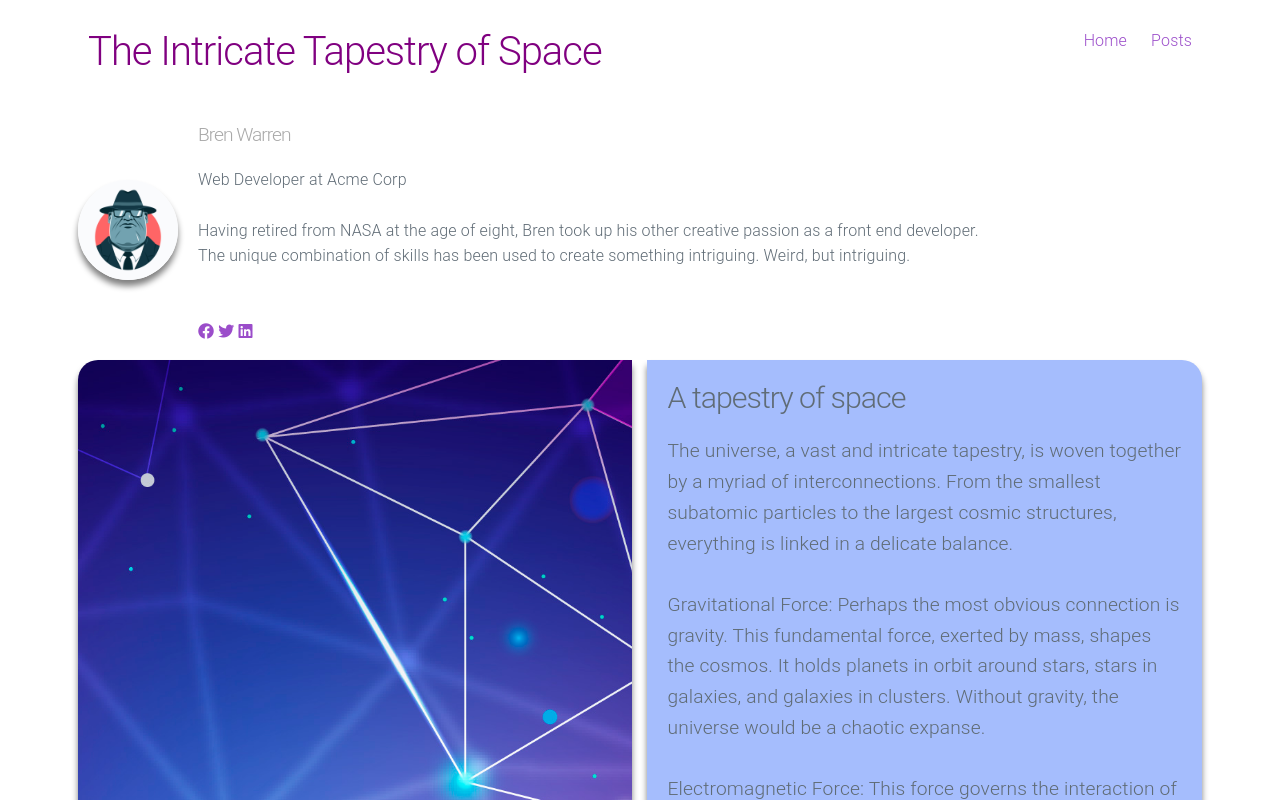
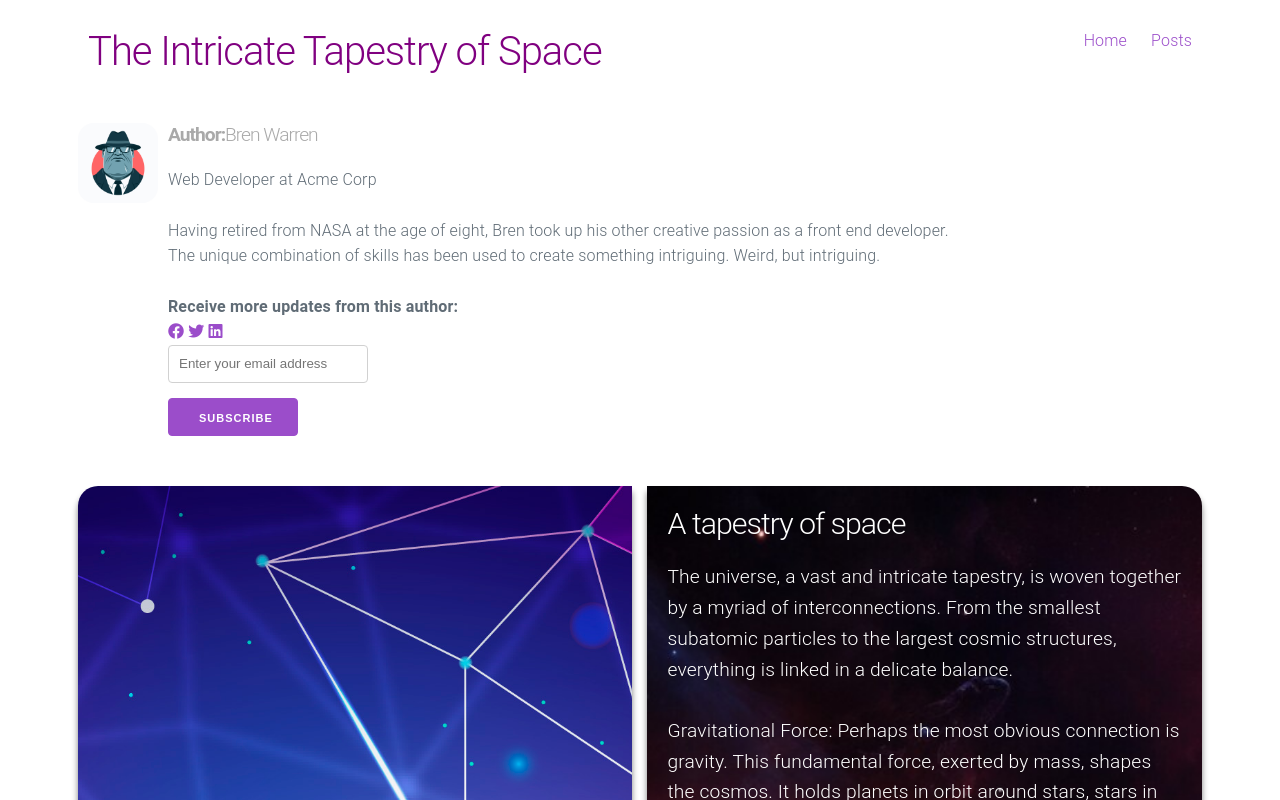
Before and after one commit to brenwarren/UDACITY-COURSE-WORK, a plain HTML site: page Personal Blog Project/blog-page-3.html in a window 1280 px wide. Shown: the top 800 px of the page. Drawn offline with nearby package versions, Linux system fonts and the light colour scheme.

Commit message:
Shuffled cards on home page and other tweaks. Added image to content panel background.

```diff
--- a/Personal Blog Project/assets/blog-page.css
+++ /dev/null
@@ -1,40 +0,0 @@
-/* Mobile first */
-
-@import 'style.css'; /*Styles inherited from style.css and in turn style.css inherits from other style sheets*/
-
-.author-bio {
-  grid-area: ab;
-  margin-top: 20px;
-  display: flex;
-  align-items: center;
-  padding-top: 20px;
-}
-
-.author-avatar {
-  margin-right: 20px;
-}
-
-.author-avatar img {
-  border-radius: 50%;
-  width: 100px;
-  height: 100px;
-}
-
-.author-info {
-  flex-grow: 1;
-}
-
-/* Desktops*/
-@media(min-width:700px) {
-  .author-bio {
-    padding-top: 20px;
-    padding-bottom: 0;
-    margin-bottom: 0;
-  }
-  .content {
-    margin-top: 0;
-  }
-  .img-panel {
-    margin-top: 0px;
-  }
-}
--- a/Personal Blog Project/assets/card.css
+++ b/Personal Blog Project/assets/card.css
@@ -1,14 +1,13 @@
- /*Styling for the 3 smaller cards on the home index page*/
+ /*Styling for the 3 smaller cards on all pages*/
 
  .card {
-
   border-radius: 20px;
   padding: 15px;
   position: relative; /*Sets the reference point for position of the buttons on the cards. See related "absolute" position
   of the card-button class below*/
   display: flex;
   flex-direction: column;
-  height: fit-content;
+  height: 100%;
   background-size: cover;
   color: white;
   box-shadow: 0 6px 6px grey;
@@ -48,11 +47,3 @@
 .card-body {
   margin-bottom: 10px;
 }
-
-@media(min-width:700px) {
-  .card {
-    border-radius: 20px;
-    height: 100%;
-    background-size: cover;
-  }
-}
--- a/Personal Blog Project/assets/flex.css
+++ /dev/null
@@ -1,10 +0,0 @@
-.flex-container {
-    display: flex;
-    width: 100%;
-}
-
-.author-bio {
-  display: flex;
-  height: fit-content;
-  margin-bottom: 50px;
-}
--- a/Personal Blog Project/assets/grid.css
+++ b/Personal Blog Project/assets/grid.css
@@ -6,6 +6,7 @@
     "hd"
     "ip"
     "ct"
+    "ab"
     "cd1"
     "cd2"
     "cd3"
@@ -15,7 +16,10 @@
   min-width: 320px;
 }
 
-/*Blog page grid*/
+/*Blog page grid styling.
+Each blog page requires a slightly different grid because the 3 cards pointing
+to the other blog pages at the bottom of each page have slightly different content.
+*/
 .blog-grid-container {
   display:grid;
   grid-template-rows: 50px 300px auto;
@@ -84,16 +88,18 @@
   min-width: 320px;
 }
 
-/* Desktops*/
+/*Larger screens*/
+
 @media(min-width:700px) {
   .grid-container{
     display:grid;
     grid-template-columns: repeat(6, 1fr);
-    grid-template-rows: 50px auto auto auto;
+    grid-template-rows: 50px 500px auto auto;
     grid-template-areas:
     "hd hd hd hd hd hd"
     "ip ip ip ct ct ct"
-    "cd1 cd1 cd2 cd2 cd3 cd3"
+    "ab ab ab cd1 cd1 cd1"
+    "cd2 cd2 cd2 cd3 cd3 cd3"
     "ft ft ft ft ft ft";
     grid-gap: 15px;
     max-width: 1600px;
--- a/Personal Blog Project/assets/style.css
+++ b/Personal Blog Project/assets/style.css
@@ -1,10 +1,13 @@
 /* Mobile first */
 
-@import url(http://fonts.googleapis.com/css?family=Roboto+Slab);
+/*Styling imported from Milligram CDN as design system - This effects all fonts on the site*/
 @import url(https://cdn.jsdelivr.net/npm/milligram@1.4.1/dist/milligram.min.css);
+
+/*Font Awesome styling imported via CDN - Used for social media badges on author bio's*/
 @import url('https://cdnjs.cloudflare.com/ajax/libs/font-awesome/6.4.2/css/all.min.css');
+
+
 @import 'card.css';
-@import 'flex.css';
 @import 'grid.css';
 
 
@@ -68,12 +71,14 @@ img {
 .img-panel {
   grid-area: ip;
   padding-bottom: 0px;
-  margin-top: 30px;
 }
 
 .content {
   grid-area: ct;
   background-color: #a5bdfd;
+  background-image: url("nebula-background.jpg");
+  background-size: cover;
+  color: white;
   padding: 20px;
   border-top-left-radius: 0;
   border-bottom-left-radius: 20px;
@@ -81,6 +86,49 @@ img {
   border-bottom-right-radius: 20px;
   box-shadow: 0 6px 6px grey;
 }
+
+/*Author bio styling*/
+
+.author-bio {
+  grid-area: ab;
+  display: flex; /*Flexbox with fit-content height used to keep author bio within
+  the area whilst port size changes */
+  height: 100%;
+  padding-top: 20px;
+  margin-bottom: 0;
+  margin-top: 30px;
+}
+
+.author-avatar {
+  margin-right: 10px;
+}
+
+.author-avatar img {
+  border-radius: 20%;
+  width: 80px;
+  height: 80px;
+}
+
+.author-info {
+  flex-grow: 1;
+}
+
+input {
+  max-width: 200px;
+}
+
+button {
+  max-width: 130px;
+}
+
+.img-panel {
+  margin-top: 170px;
+}
+
+.grid-container .img-panel {
+  margin-top: 0;
+}
+
 
 /*Compensates for effect of an imported style to keep <a> links visible against their backrounds. (Eg the button and social media links)*/
 .card-body a {
@@ -107,7 +155,7 @@ img {
   text-align: right;
 }
 
-  /* Desktops*/
+  /*Larger screens*/
 
 @media(min-width:700px) {
   body{
@@ -116,16 +164,12 @@ img {
 
   /*For larger displays, squares off the right hand side (instead of the top, as per mobile displays) of the main blog intro image on home page */
 
-  img {
+  .img-panel img {
     border-top-left-radius: 20px;
     border-bottom-left-radius: 20px;
     border-top-right-radius: 0;
     border-bottom-right-radius: 0;
     box-shadow: 0 6px 6px grey;
-  }
-
-  .img-panel {
-    margin-top: 20px;
   }
 
   .content{
@@ -135,6 +179,10 @@ img {
     border-top-right-radius: 20px;
     border-bottom-right-radius: 20px;
     margin-top: 20px;
+  }
+
+  .img-panel {
+    margin-top: 0;
   }
 
   .blog-title {
@@ -157,4 +205,21 @@ img {
     font-size: 1.2em;
   }
 
+  /*Author bio styling for larger screens*/
+
+  .author-bio {
+    padding-top: 10px;
+    padding-bottom: 0;
+    margin-bottom: 0;
+  }
+
+  .grid-container .author-bio {
+    padding-top: 0;
+  }
+
+  .content {
+    margin-top: 0;
+  }
+
+
 }
--- a/Personal Blog Project/blog-page-3.html
+++ b/Personal Blog Project/blog-page-3.html
@@ -7,11 +7,11 @@
       content="width=device-width, initial-scale=1, maximum-scale=1"
       name="viewport"
     />
-    <link rel="stylesheet" href="assets/blog-page.css">
+    <link rel="stylesheet" href="assets/style.css">
   </head>
 
   <body>
-    <div class = "blog-grid-container-3 flex-container">
+    <div class = "blog-grid-container-3">
       <div class="header">
         <h1 class="blog-title">The Intricate Tapestry of Space</h1>
         <nav>
@@ -22,22 +22,31 @@
         </nav>
       </div>
 
+<!--Authors biography at the top of each blog page -->
+
       <div class="author-bio">
         <div class="author-avatar">
           <img src="assets/Avatar-bren.jpg" alt="Author Avatar">
         </div>
         <div class="author-info">
-          <h2>Bren Warren</h2>
+          <h2><strong>Author:</strong>Bren Warren</h2>
           <p>Web Developer at Acme Corp</p>
           <p>Having retired from NASA at the age of eight, Bren took up his other creative passion as a front end developer.<br>
             The unique combination of skills has been used to create something intriguing. Weird, but intriguing.</p>
-          <div class="social-links">
-            <a href="#"><i class="fab fa-facebook"></i></a>
-            <a href="#"><i class="fab fa-twitter"></i></a>
-            <a href="#"><i class="fab fa-linkedin"></i></a>
-          </div>
+            <strong>Receive more updates from this author:</strong>
+            <div class="social-links">
+                <a href="#"><i class="fab fa-facebook"></i></a>
+                <a href="#"><i class="fab fa-twitter"></i></a>
+                <a href="#"><i class="fab fa-linkedin"></i></a>
+              </div>
+            <form action="#" method="post">
+                <input type="email" name="email" placeholder="Enter your email address">
+                <br><button type="submit">Subscribe</button>
+              </form>
         </div>
       </div>
+
+<!--Main page content(text plus an image) -->
 
       <div class="img-panel">
         <img src="assets/purple-triangles.jpg" alt="purple blue triangles">
@@ -60,6 +69,8 @@
                 <br><br>These interconnections, from the grand scale of cosmic structures to the minuscule realm of quantum particles, paint a picture of a universe that is intricately linked and constantly evolving. As we delve deeper into the mysteries of the cosmos, we discover new ways in which everything is connected, from the smallest atom to the largest galaxy.
             </p>
         </div>
+
+        <!--Cards across the bottom of the page to other blog pages -->
 
       <div class="card card0">
         <div class="card-header">
```
Also changed, not shown: Personal Blog Project/blog-page-1.html (+19 -9 lines), Personal Blog Project/blog-page-2.html (+19 -9 lines), Personal Blog Project/blog-page-4.html (+20 -8 lines), Personal Blog Project/index.html (+26 -1 lines), Personal Blog Project/assets/nebula-background.jpg (added), 1 other file.
